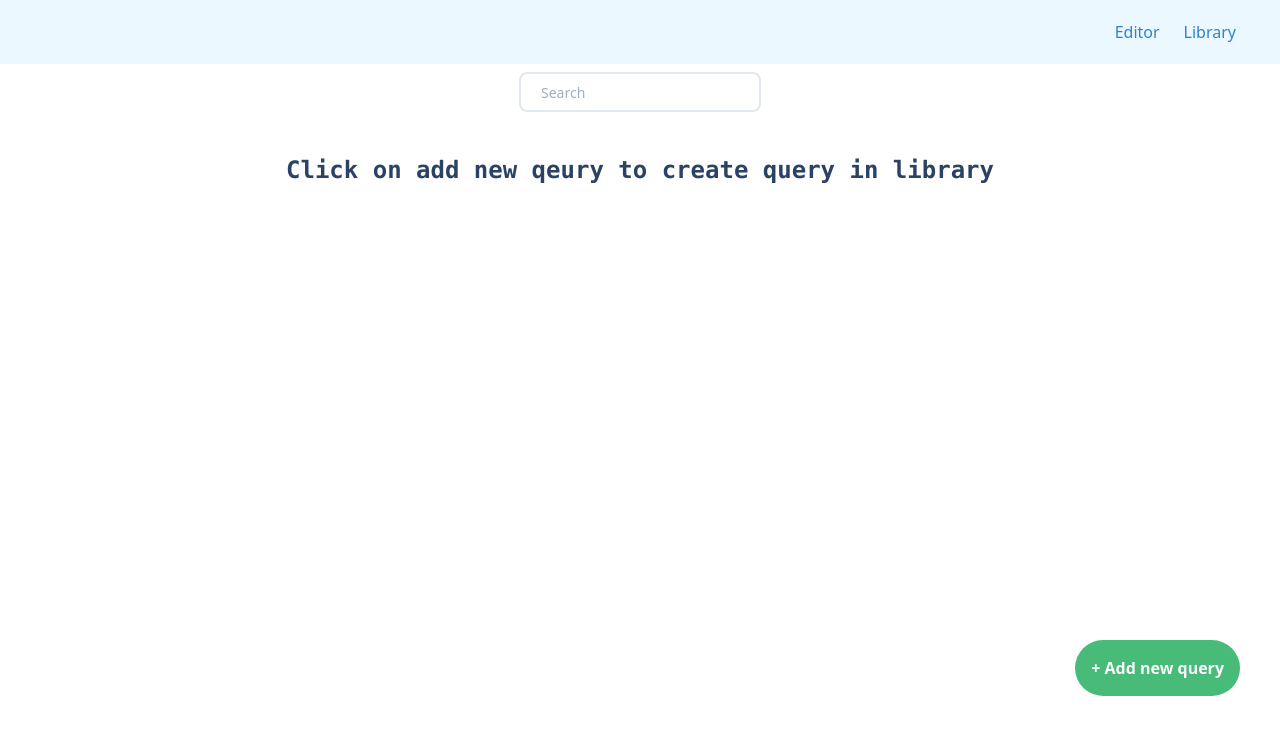
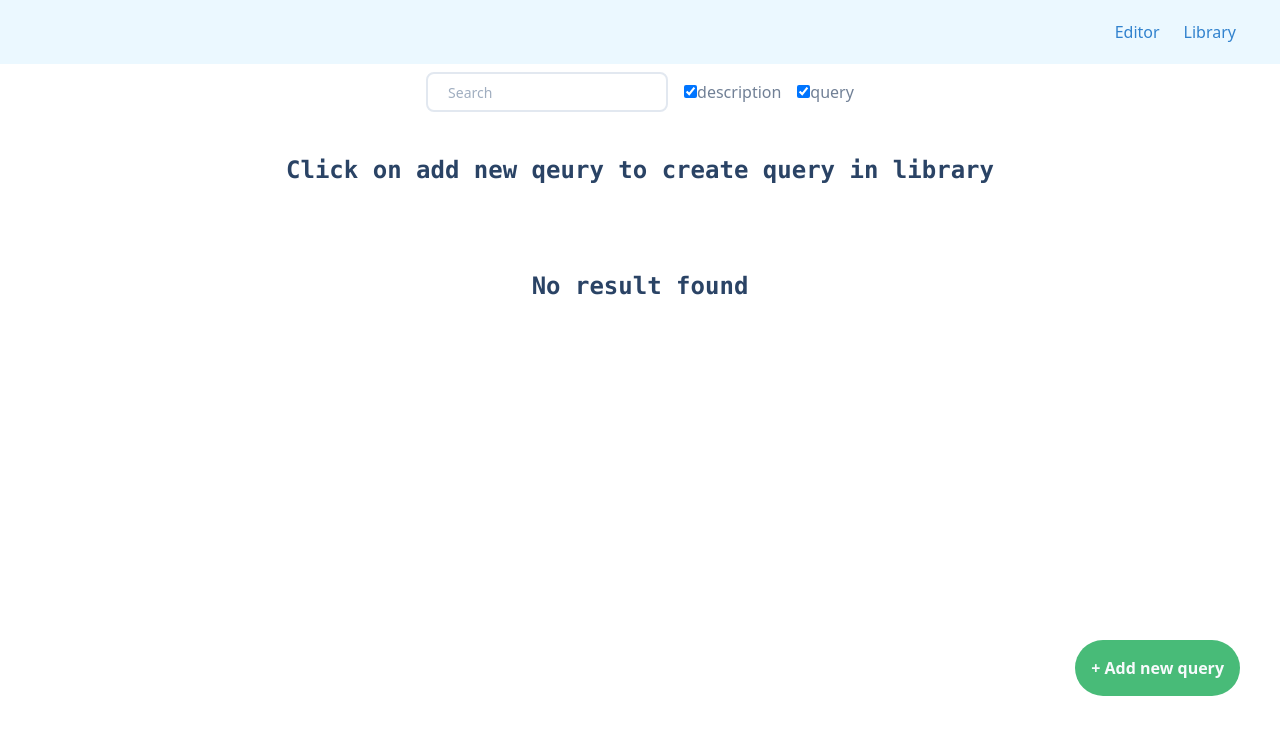
Before and after one commit to seanyang0813/code-documentation, a Vue app: page /library in a window 1280 px wide. Shown: the top 734 px of the page. Built offline with nearby package versions, Linux system fonts and the light colour scheme.

Commit message:
finished search bar and hints

```diff
--- a/src/components/library/Library.vue
+++ b/src/components/library/Library.vue
@@ -6,10 +6,15 @@
      <div class="pt-2 relative mx-auto text-gray-600">
         <input class="border-2 border-gray-300 bg-white h-10 px-5 pr-4 rounded-lg text-sm focus:outline-none"
           type="search" name="search" placeholder="Search" v-model="search">
-
+        <input type="checkbox" class="ml-4" id="checkbox" v-model="searchDescription">
+        <label for="checkbox">description</label>
+        <input type="checkbox" class="ml-4" id="checkbox2" v-model="searchQuery">
+        <label for="checkbox2">query</label>
       </div>
+      <p v-if="(!searchDescription && !searchQuery && search)" class="text-red-600">Warning: No search option is selected</p>
       <!-- the documentations -->
       <p v-if="docs.length == 0" class="m-10 font-mono text-blue-900 text-2xl text-center font-bold">Click on add new qeury to create query in library</p>
+      <p v-if="filteredDocs.length == 0" class="m-10 font-mono text-blue-900 text-2xl text-center font-bold">No result found</p>
       <doc v-for="doc in filteredDocs" :key="doc.id" :doc="doc"></doc>
       <adder v-if="modalOpen" @close="modalOpen=false"></adder>
       <button @click="modalOpen=true" class="add-button bg-green-500 p-4 rounded-full">
@@ -27,6 +32,8 @@ export default {
     return {
       modalOpen: false,
       search: '',
+      searchQuery: true,
+      searchDescription: true,
     }
   },
   components: {
@@ -41,7 +48,16 @@ export default {
       if (this.search != '') {
 
         return this.docs.filter((doc)=>{
-          return (doc.query.search(this.search) != -1)
+          if (this.searchQuery && this.searchDescription){
+            return (doc.query.search(this.search) != -1)||(doc.description.search(this.search) != -1);
+          }
+          if (this.searchQuery) {
+            return (doc.query.search(this.search) != -1);
+          }
+          if (this.searchDescription) {
+            return (doc.description.search(this.search) != -1);
+          }
+
         })
       }
       else {
```
